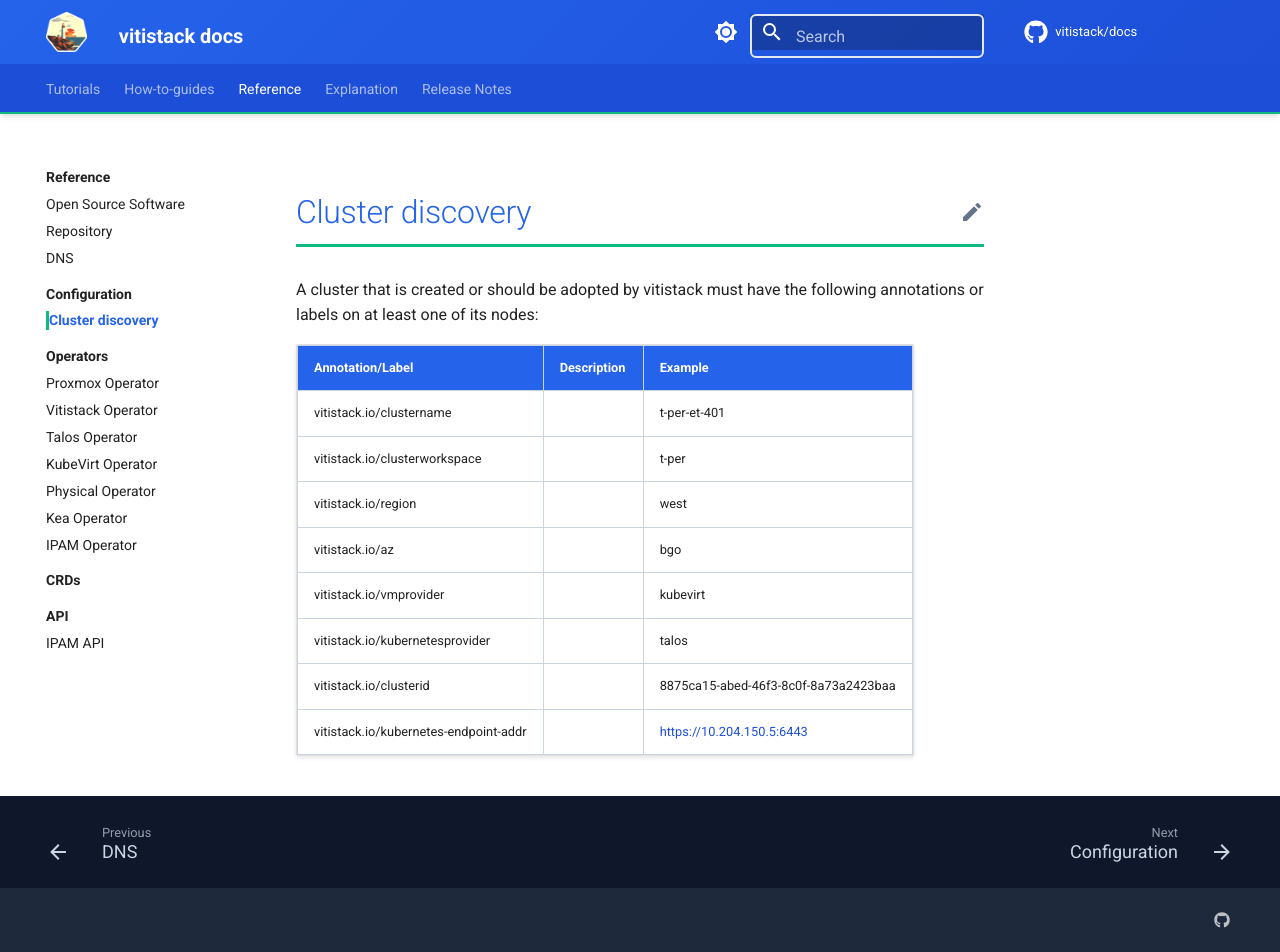
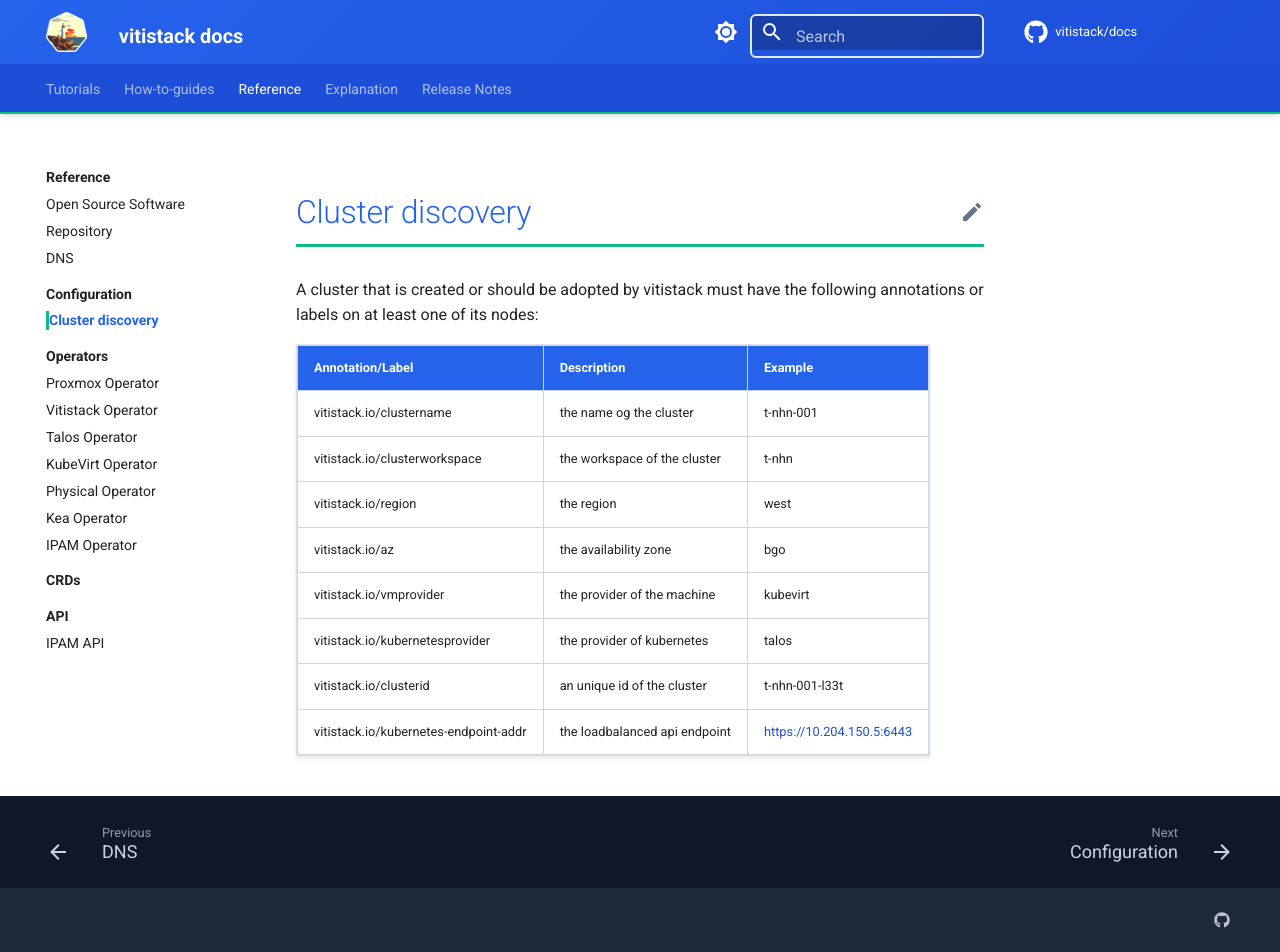
Before and after one commit to vitistack/docs, an MkDocs documentation site: the page built from docs/reference/clusterdiscovery.md, in a window 1280 px wide and 952 px high. Built offline with MkDocs 1.6.1 and Material for MkDocs 9.7.7, drawn with Linux system fonts in a browser that asks for light colours; comment, search, counter and statistics services are not loaded.

Commit message:
update cluster discovery documentation with correct annotations and descriptions

```diff
--- a/docs/reference/clusterdiscovery.md
+++ b/docs/reference/clusterdiscovery.md
@@ -4,11 +4,11 @@
 
 | Annotation/Label | Description | Example |
 |---|---|---|
-|vitistack.io/clustername||t-per-et-401|
-|vitistack.io/clusterworkspace||t-per|
-|vitistack.io/region||west|
-|vitistack.io/az||bgo|
-|vitistack.io/vmprovider||kubevirt|
-|vitistack.io/kubernetesprovider||talos|
-|vitistack.io/clusterid||8875ca15-abed-46f3-8c0f-8a73a2423baa|
-|vitistack.io/kubernetes-endpoint-addr||https://10.204.150.5:6443|
+|vitistack.io/clustername|the name og the cluster|t-nhn-001|
+|vitistack.io/clusterworkspace|the workspace of the cluster|t-nhn|
+|vitistack.io/region|the region|west|
+|vitistack.io/az|the availability zone|bgo|
+|vitistack.io/vmprovider|the provider of the machine|kubevirt|
+|vitistack.io/kubernetesprovider|the provider of kubernetes|talos|
+|vitistack.io/clusterid|an unique id of the cluster|t-nhn-001-l33t|
+|vitistack.io/kubernetes-endpoint-addr|the loadbalanced api endpoint|https://10.204.150.5:6443|
```
